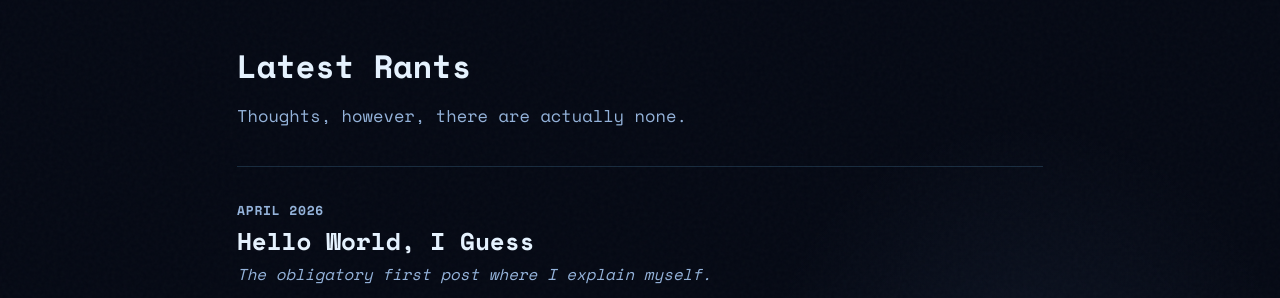
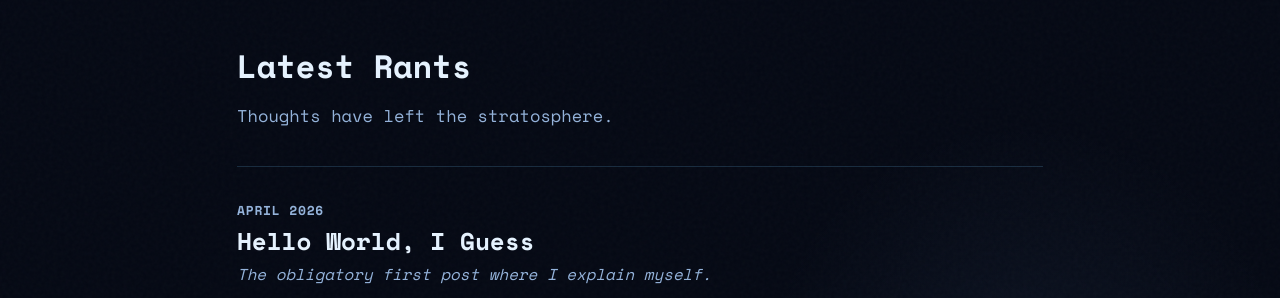
Before and after one commit to ritu-rants/ritu-rants.github.io, a Jekyll site: the page built from index.html, in a window 1280 px wide. Shown: the part 458-756 px from the top of the page. Built offline with Jekyll 4.4.1, drawn with Linux system fonts in a browser that asks for light colours.

Commit message:
Update Latest Rants subtitle

```diff
--- a/index.html
+++ b/index.html
@@ -28,7 +28,7 @@ layout: default
 
 <section class="blog-section" id="blog">
   <h2 class="section-title">Latest Rants</h2>
-  <p class="section-subtitle">Thoughts, however, there are actually none.</p>
+  <p class="section-subtitle">Thoughts have left the stratosphere.</p>
 
   <div class="post-cards">
     {% for post in site.posts %}
```
